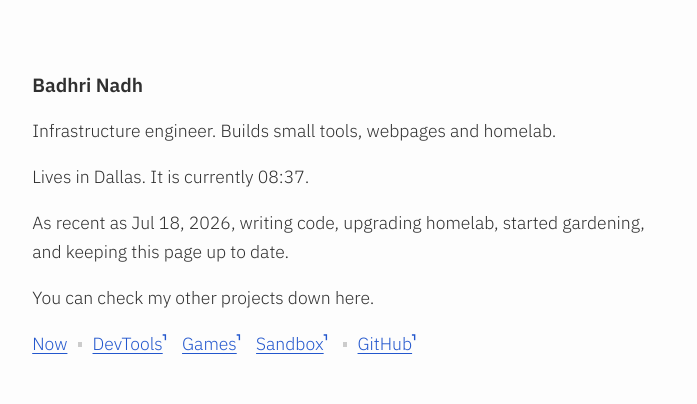
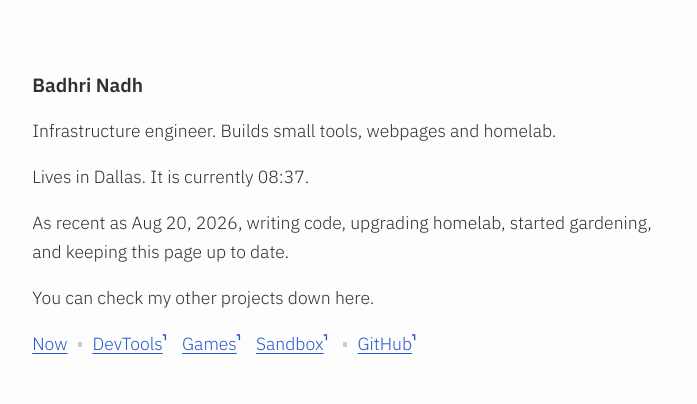
Before and after one commit to BadhriNadhBade/badhrinadh.com, a Jekyll site: the page built from index.html, in a window 1280 px wide. Shown: the top 404 px of the page, without its empty margins (291-988 px from the left). Built offline with Jekyll 4.4.1, drawn with Linux system fonts in a browser that asks for light colours; Markdown is read by kramdown in place of the engine named in the settings.

Commit message:
checking in

```diff
--- a/_config.yml
+++ b/_config.yml
@@ -31,7 +31,7 @@ markdown: CommonMarkGhPages
 commonmark:
   options: ["UNSAFE", "HARDBREAKS"]
   extensions: ["strikethrough", "autolink", "table"]
-recent_date: "2026/07/18"
+recent_date: "2026/08/20"
 exclude:
   - README.md
   - start
```
